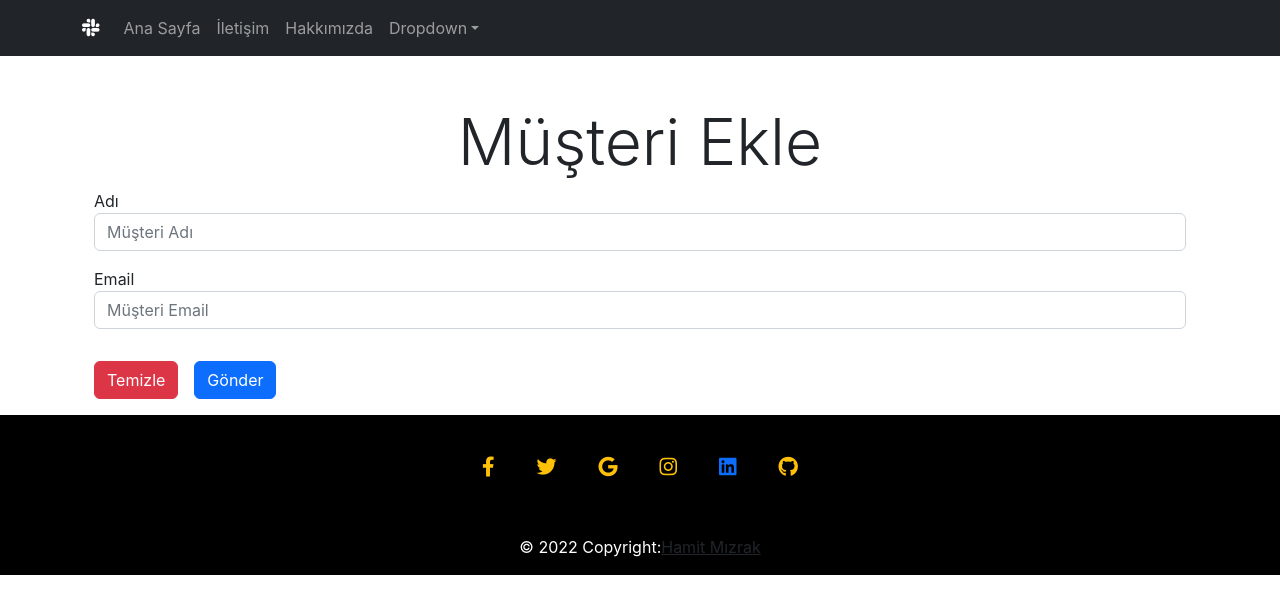
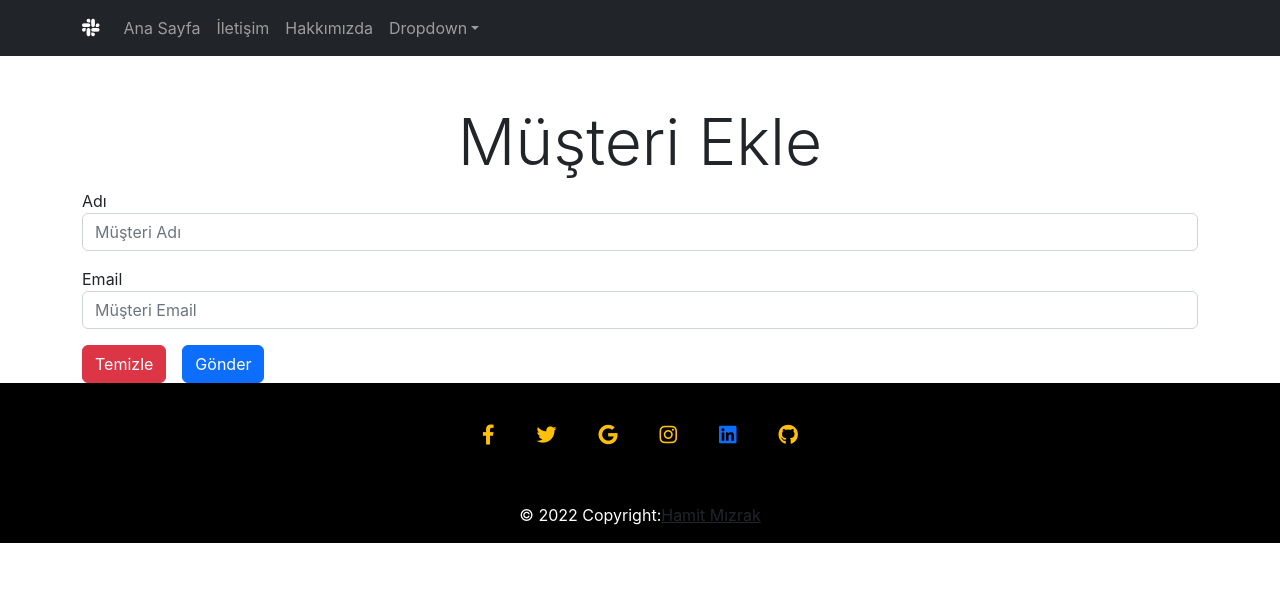
Before and after one commit to hamitmizrak/EcodationBlogProject2, a React (Create React App) app in the folder frontend/_7_react/blog/: page / in a window 1280 px wide. Both pictures are taken after a click on the button "EKLEME". Shown: the top 614 px of the page. Built offline with nearby package versions, Linux system fonts and the light colour scheme; no server answers; a web font is replaced by a local one.

Commit message:
create revize

```diff
--- a/frontend/_7_react/blog/src/component/CreateComponent.jsx
+++ b/frontend/_7_react/blog/src/component/CreateComponent.jsx
@@ -25,6 +25,7 @@ export default class CreateComponent extends Component {
                 <h1 className="display-3 text-center mt-5 ">Müşteri Ekle</h1>
                 <div className="container">
                     <div className="row">
+                        <div className="card-body">
                         <div className="form-group">
                             <label >Adı</label>
                             <input type="text" className="form-control" placeholder='Müşteri Adı' />
@@ -39,6 +40,7 @@ export default class CreateComponent extends Component {
                             <button type="submit" className=" btn btn-primary" placeholder='Müşteri Email'> Gönder </button>
                         </div>
                     </div>
+                    </div>
                 </div>
             </>
         )
```
